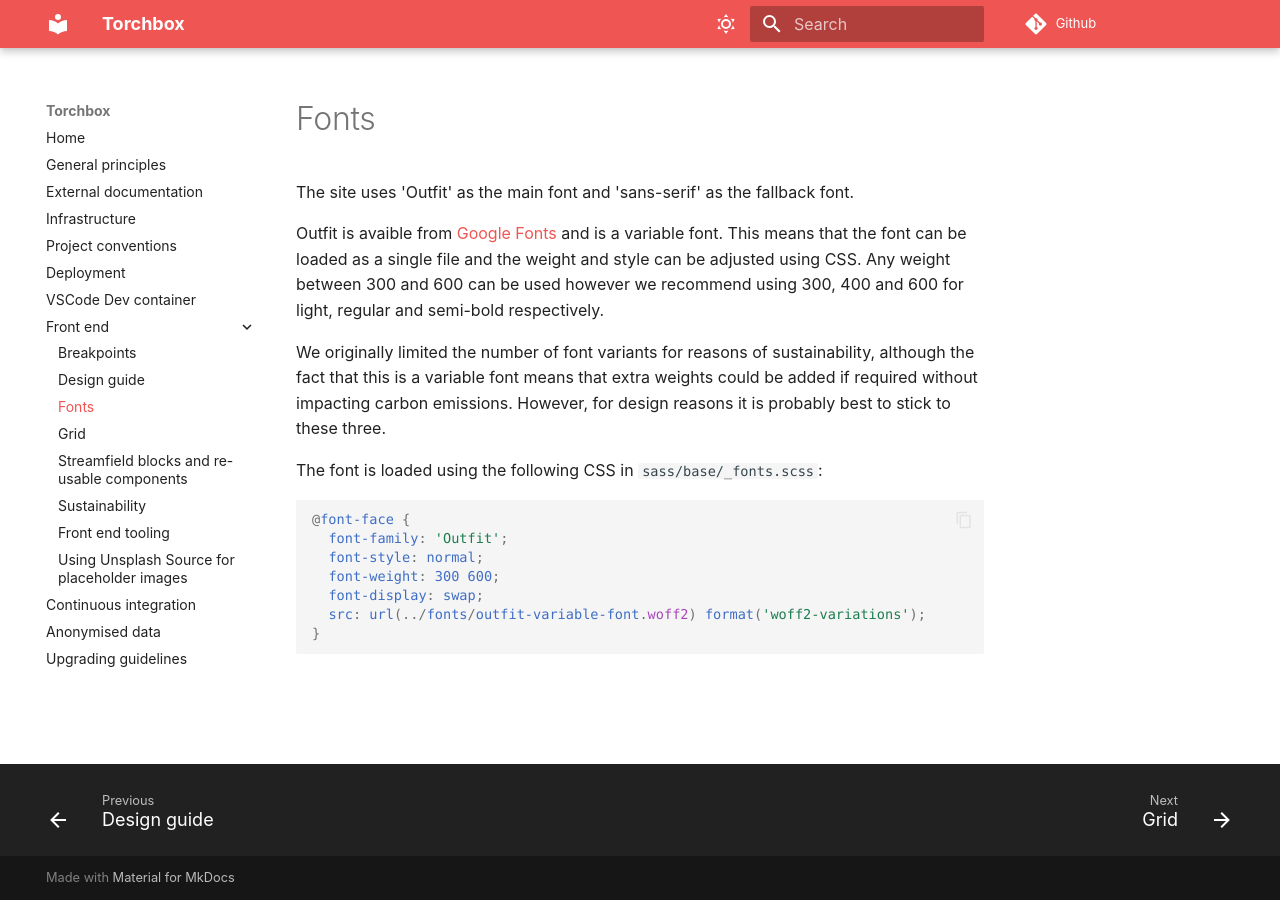
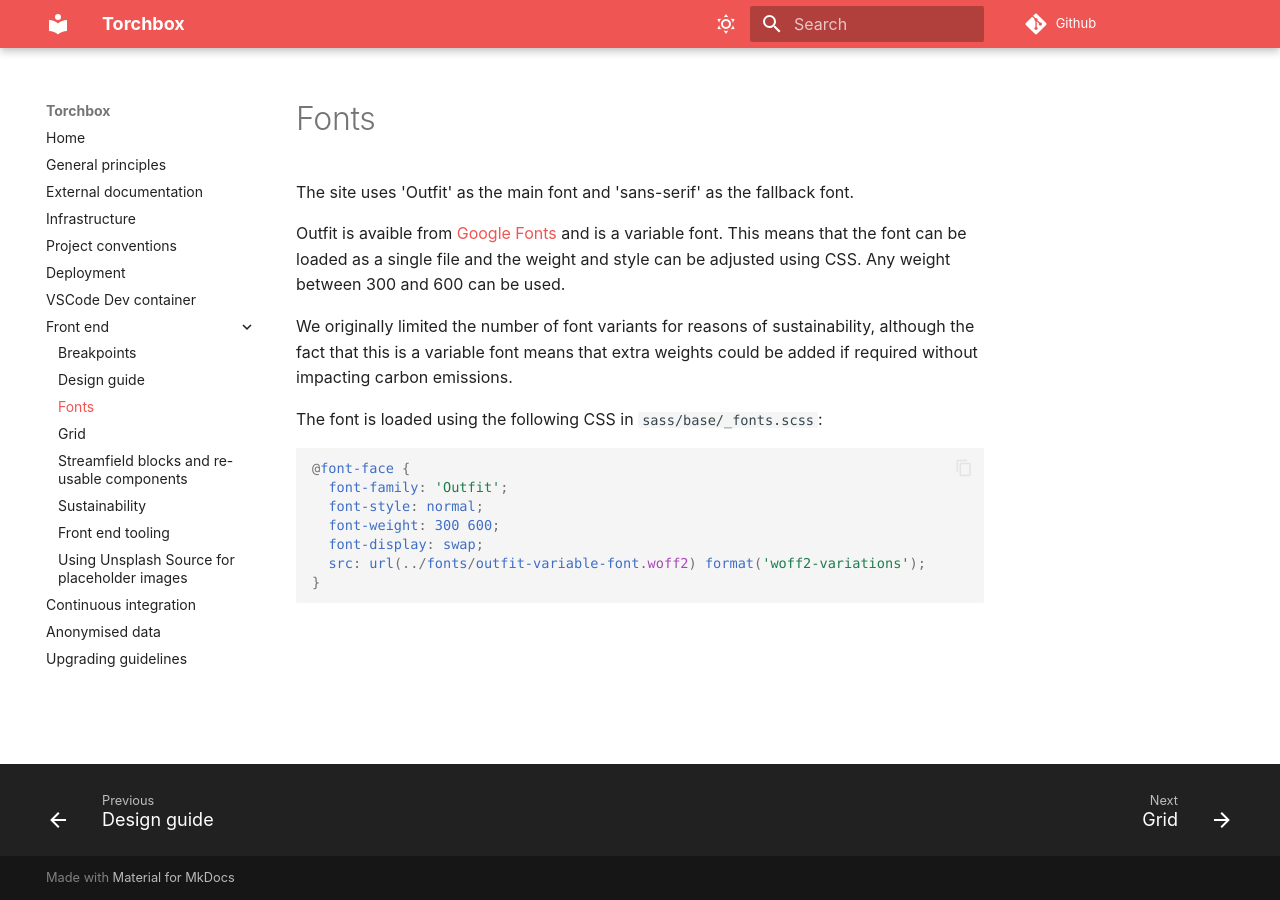
Before and after one commit to torchbox/torchbox.com, an MkDocs documentation site: the page built from docs/front-end/fonts.md, in a window 1280 px wide. Built offline with MkDocs 1.6.1 and Material for MkDocs 9.7.7, drawn with Linux system fonts in a browser that asks for light colours; comment, search, counter and statistics services are not loaded.

Commit message:
some updates to the docs

```diff
--- a/docs/front-end/fonts.md
+++ b/docs/front-end/fonts.md
@@ -2,9 +2,9 @@
 
 The site uses 'Outfit' as the main font and 'sans-serif' as the fallback font.
 
-Outfit is avaible from [Google Fonts](https://fonts.google.com/specimen/Outfit) and is a variable font. This means that the font can be loaded as a single file and the weight and style can be adjusted using CSS. Any weight between 300 and 600 can be used however we recommend using 300, 400 and 600 for light, regular and semi-bold respectively.
+Outfit is avaible from [Google Fonts](https://fonts.google.com/specimen/Outfit) and is a variable font. This means that the font can be loaded as a single file and the weight and style can be adjusted using CSS. Any weight between 300 and 600 can be used.
 
-We originally limited the number of font variants for reasons of sustainability, although the fact that this is a variable font means that extra weights could be added if required without impacting carbon emissions. However, for design reasons it is probably best to stick to these three.
+We originally limited the number of font variants for reasons of sustainability, although the fact that this is a variable font means that extra weights could be added if required without impacting carbon emissions.
 
 The font is loaded using the following CSS in `sass/base/_fonts.scss`:
 
```
Also changed, not shown: docs/data-import.md (added, +20 -0 lines), docs/front-end/sustainability.md (+3 -1 lines).
